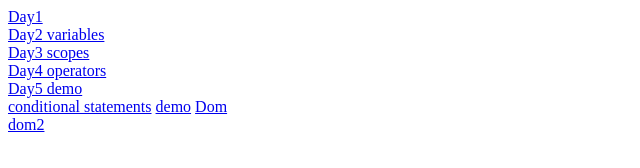
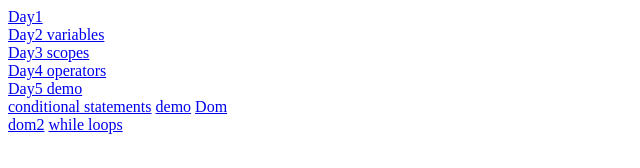
Before and after one commit to SaiVikasReddyy/Js-tasks, a plain HTML site: page index.html in a window 1280 px wide. Shown: the full height of the page, 0-640 px from the left. Drawn offline with Linux system fonts and the light colour scheme.

Commit message:
while loops

```diff
--- a/index.html
+++ b/index.html
@@ -15,5 +15,6 @@
     <a href="demo.js">demo</a>
     <a href="Dom.html">Dom</a><br>
     <a href="dom2.html">dom2</a>
+    <a href="Day7 while loop.html">while loops</a>
 </body>
 </html>
```
